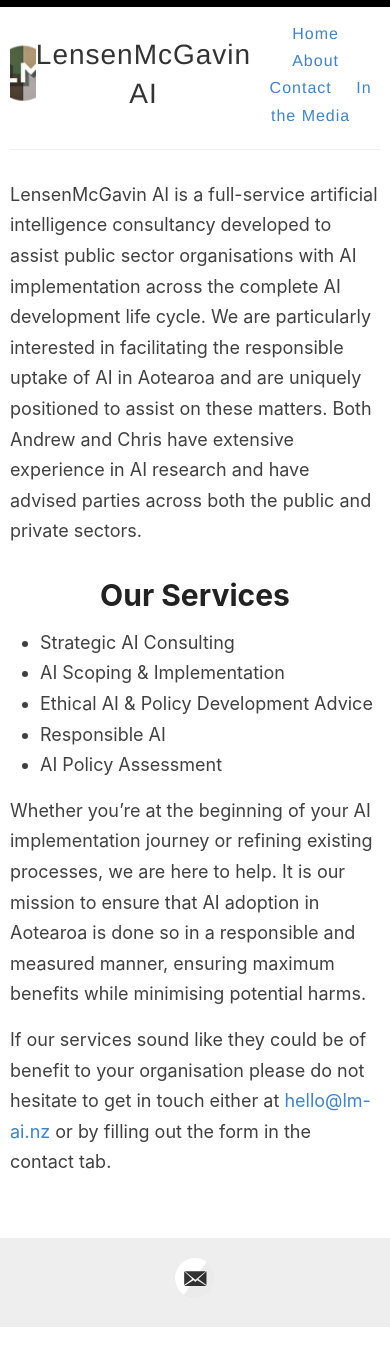
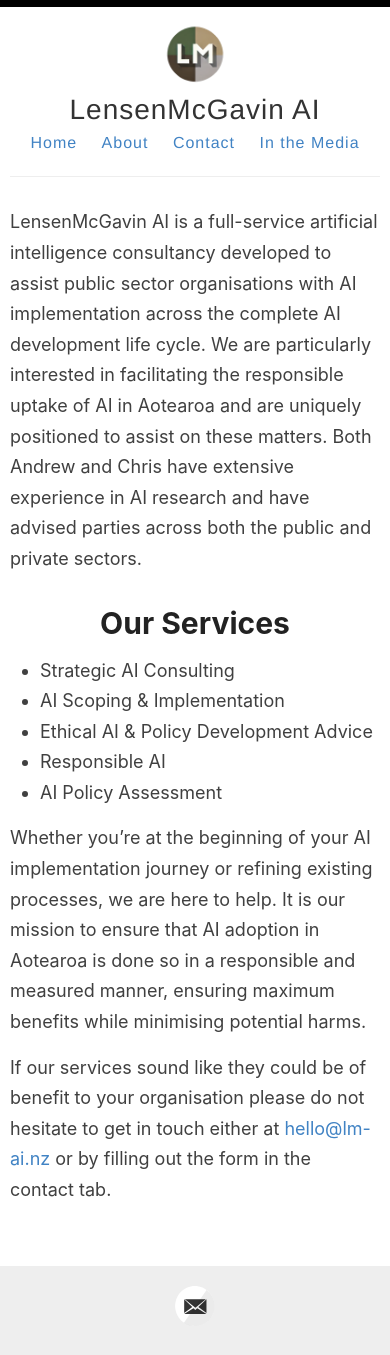
Before and after one commit to LensenMcGavin-AI/LensenMcGavin-AI.github.io, a Jekyll site: the page built from _pages/index.md, in a window 390 px wide. Built offline with Jekyll 4.4.1, drawn with Linux system fonts in a browser that asks for light colours; before the commit the page ends 1328 px from its top, so only the background shows below that.

Commit message:
update mobile css

```diff
--- a/assets/style.scss
+++ b/assets/style.scss
@@ -345,7 +345,10 @@
   border-bottom: 1px solid $lightGray;
 
   @include mobile {
+    // Switch to vertical stacking on mobile
+    flex-direction: column;
     text-align: center;
+    align-items: center; // so the elements remain centered horizontally
   }
 }
 
```
